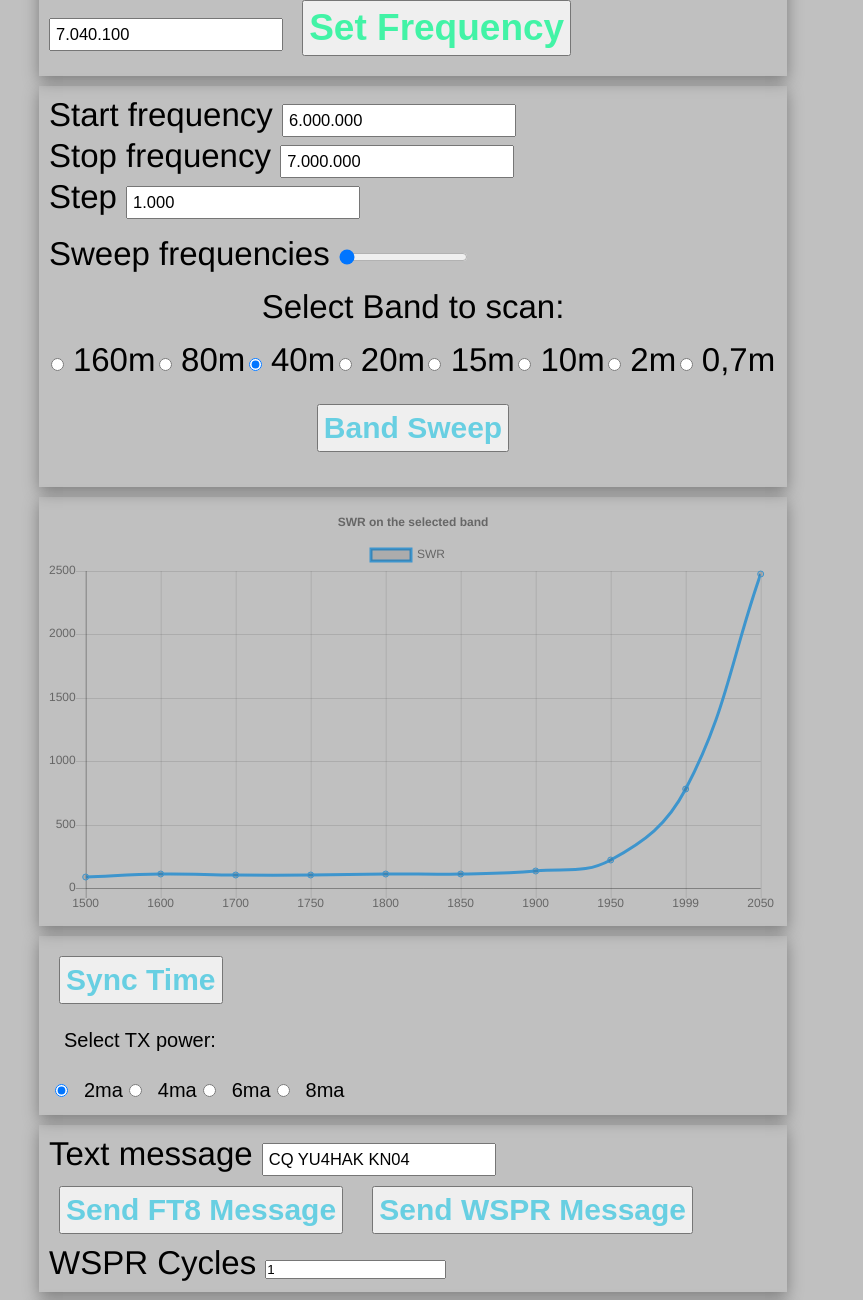
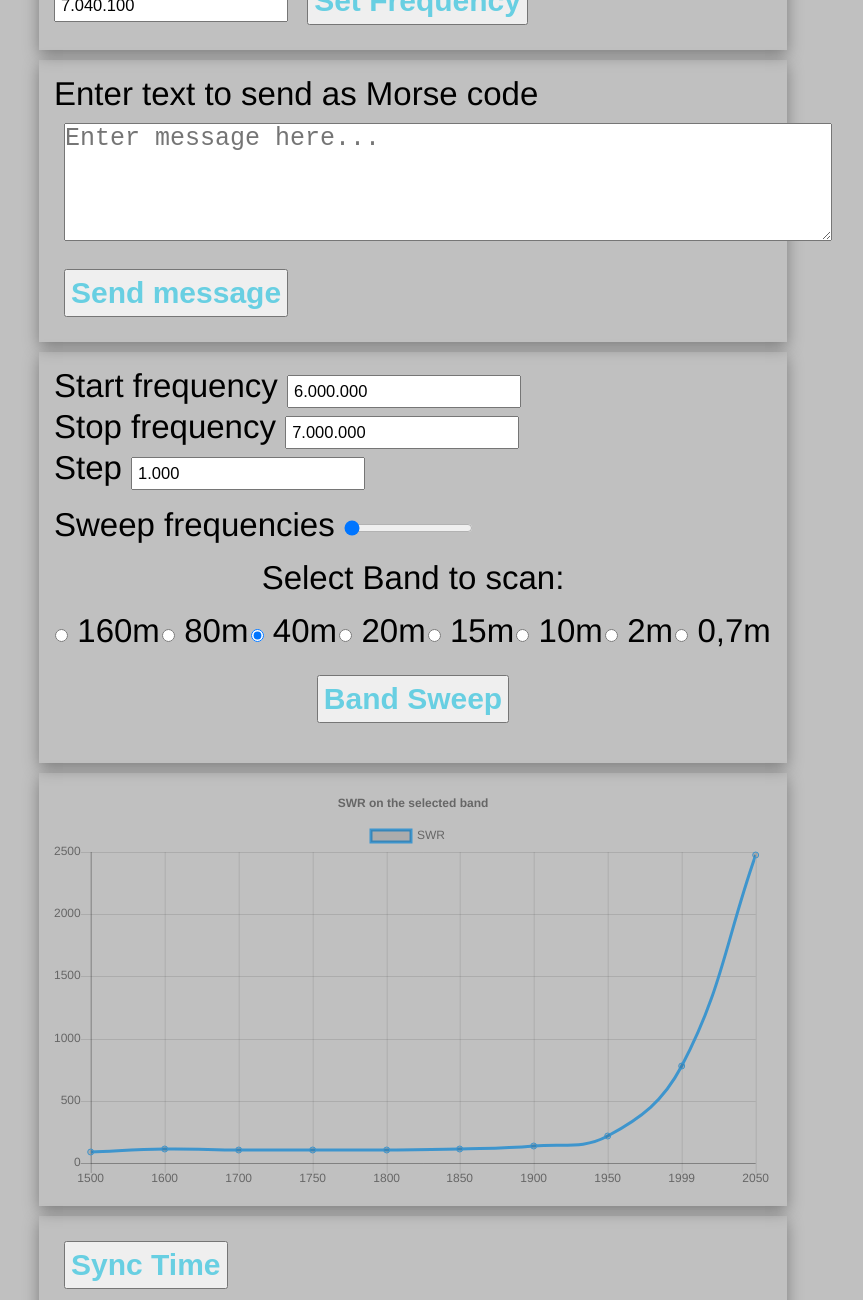
Before and after one commit to batica81/VfoSerial, a website: page public/index.html in a window 1280 px wide. Shown: the part 640-1940 px from the top of the page, without its empty margins (227-1090 px from the left). Drawn offline with nearby package versions, Linux system fonts and the light colour scheme; no server answers.

Commit message:
Small changes

```diff
--- a/public/app.js
+++ b/public/app.js
@@ -87,6 +87,8 @@ const timeButton = document.querySelector('.timeButton')
 const freqSlider = document.querySelector('.freqSlider')
 const statusLog = document.querySelector('#messages')
 const clearStatusLog = document.querySelector('.clearStatusLog')
+const morseButton = document.querySelector('.morseButton')
+const morseMessage = document.querySelector('.morseMessage')
 const powerInput = document.querySelectorAll('input[name=power]')
 
 // autoNumeric with the defaults options
@@ -110,6 +112,14 @@ new AutoNumeric(sweepStep, {
   digitGroupSeparator: '.',
   allowDecimalPadding: false
 })
+
+function sendMorseMessage () {
+  let message = morseMessage.value
+  MorseJs.Play(message, 20, 800);
+
+  // todo: add wpm selector
+  // todo: connect to actual keyer
+}
 
 function timeSynch () {
   let date = new Date()
@@ -225,7 +235,7 @@ function logKeyUp (e) {
 
 function getCodes (textMessage) {
   //   fetch('http://192.168.1.20:3070/', {  // external api
-  fetch('http://localhost:3000/getcodes', {
+  fetch('http://localhost:3001/getcodes', {
     method: 'POST',
     headers: {
       Accept: 'application/json',
@@ -305,13 +315,9 @@ setFrequencyButton.addEventListener('click', function () {
   }
   currentFreq.innerHTML = currentFrequencyInput.value.toString()
   updateFreq(currentFrequencyInput.value.toString())
-
   currentFrequency = currentFrequencyInput.value.toString().replaceAll('.', '')
-
   socket.emit('socketMessage', '6,' + currentFrequency)
   console.log(currentFrequency)
-
-  // MorseJs.Play("cq cq de n5jlc k", 20, 500);
 })
 
 bandSweepButton.addEventListener('click', function () {
@@ -366,6 +372,8 @@ sendWsprButton.addEventListener('click', function () {
   waitEvenMinute()
 })
 
+morseButton.addEventListener('click', sendMorseMessage)
+
 cwArea.addEventListener('mousedown', cwPlay)
 
 cwArea.addEventListener('mouseup', cwStop)
--- a/public/index.html
+++ b/public/index.html
@@ -14,14 +14,14 @@
 </head>
 <body id="body">
 
-<div class="currentFreqWrapper sectionWrapper">
+<div class="sectionWrapper currentFreqWrapper">
     <canvas id="display" width="260" height="140">
         Your browser is unfortunately not supported.
     </canvas>
     <div class="currentFreq center">0</div>
 </div>
 
-<div class="freqWrapper sectionWrapper">
+<div class="sectionWrapper freqWrapper">
     <div class="cwArea">CW</div>
 
     <label class="container-checkbox" for="continuousTX"> Continuous TX
@@ -35,11 +35,17 @@
         <label>
             <input class="currentFrequencyInput" type="text" value="7040100" placeholder="7040100">
         </label>
-        <button class="setFrequencyButton">Set Frequency</button>
+        <button class="appButton setFrequencyButton">Set Frequency</button>
     </div>
 </div>
 
-<div class="limitsWrapper sectionWrapper">
+<div class="sectionWrapper morseWrapper">
+    <label for="morseMessage">Enter text to send as Morse code</label>
+    <textarea id="morseMessage" name="morseMessage" class="morseMessage" rows="4" cols="50" placeholder="Enter message here..."></textarea>
+    <button class="appButton morseButton">Send message</button>
+</div>
+
+<div class="sectionWrapper limitsWrapper">
     <label for="lowFreqLimit">Start frequency</label>
     <input class="lowFreqLimit" name="lowFreqLimit" id="lowFreqLimit" type="text" value="6000000" placeholder="6000000">
 
@@ -93,18 +99,18 @@
     </div>
 
     <div class="bandSweepWrapper">
-        <button class="bandSweepButton">Band Sweep</button>
+        <button class="appButton bandSweepButton">Band Sweep</button>
     </div>
 
 </div>
 
 
-<div class="chartWrapper sectionWrapper">
+<div class="sectionWrapper chartWrapper">
     <canvas id="line-chart" width="800" height="450"></canvas>
 </div>
 
-<div class="utilWrapper sectionWrapper">
-    <button class="timeButton">Sync Time</button>
+<div class="sectionWrapper utilWrapper">
+    <button class="appButton timeButton">Sync Time</button>
 
     <p class="powerSelector">Select TX power:</p>
 
@@ -131,13 +137,13 @@
     </div>
 </div>
 
-<div class="messageWrapper sectionWrapper">
+<div class="sectionWrapper messageWrapper">
 
     <div class="messageTextWrapper">
         <label class="messageLabel" for="messageTextInput">Text message</label>
         <input class="messageTextInput" id="messageTextInput" type="text" value="CQ YU4HAK KN04" placeholder="message">
-        <button class="sendMessageButton">Send FT8 Message</button>
-        <button class="sendWsprButton">Send WSPR Message</button>
+        <button class="appButton sendMessageButton">Send FT8 Message</button>
+        <button class="appButton sendWsprButton">Send WSPR Message</button>
         <label class="messageLabel" for="wsprCyclesCount">WSPR Cycles</label>
         <input class="wsprCyclesCount" id="wsprCyclesCount" type="number" value="1" min="1" placeholder="1">
     </div>
@@ -145,8 +151,8 @@
 </div>
 
 
-<div class="statusWrapper sectionWrapper">
-    <button class="clearStatusLog">Clear Status Log</button>
+<div class="sectionWrapper statusWrapper">
+    <button class="appButton clearStatusLog">Clear Status Log</button>
 <!--    <div class="statusMessage center">...</div>-->
     <ul id="messages"></ul>
 </div>
--- a/public/style.css
+++ b/public/style.css
@@ -71,7 +71,7 @@ form button {
     color: darkmagenta;
 }
 
-.timeButton, .sendMessageButton, .sendWsprButton, .bandSweepButton {
+.appButton {
     font-size: 30px;
     font-weight: 700;
     padding: 5px;
@@ -79,16 +79,13 @@ form button {
     color: #68cfe2;
 }
 
+.morseMessage {
+    font-size: 25px;
+
+}
+
 .center{
     text-align: center;
-}
-
-.setFrequencyButton {
-    font-size: 37px;
-    font-weight: 700;
-    padding: 5px;
-    margin: 10px;
-    color: #42f3a6;
 }
 
 .currentFrequencyInput, .lowFreqLimit, .highFreqLimit, .sweepStep, .messageTextInput {
@@ -99,6 +96,14 @@ form button {
 
 .currentFreqWrapper {
     text-align: center;
+}
+
+.currentFreq {
+    display: none;
+}
+
+.morseMessage {
+    margin: 10px;
 }
 
 .cwArea {
@@ -268,7 +273,7 @@ input.powerInput {
 .sectionWrapper {
     /*border: 1px solid #000;*/
     margin: 10px;
-    padding: 10px;
+    padding: 15px;
     box-shadow: rgba(0, 0, 0, 0.35) 0 5px 15px;
 }
 #jogdial {
--- a/server.js
+++ b/server.js
@@ -22,7 +22,7 @@ if (isWin) {
   // mytail = new Tail("/Users/Voja/AppData/Local/WSJT-X/test.txt")
 } else {
   // Linux:
-  // var SerialPortNumber = "/dev/ttyUSB0";
+  // SerialPortNumber = "/dev/ttyUSB0";
   SerialPortNumber = '/dev/ttyACM0'
   mytail = new Tail("/home/voja/.local/share/WSJT-X/ALL.TXT")
   // mytail = new Tail("/home/voja/.local/share/WSJT-X/test.txt")
```
